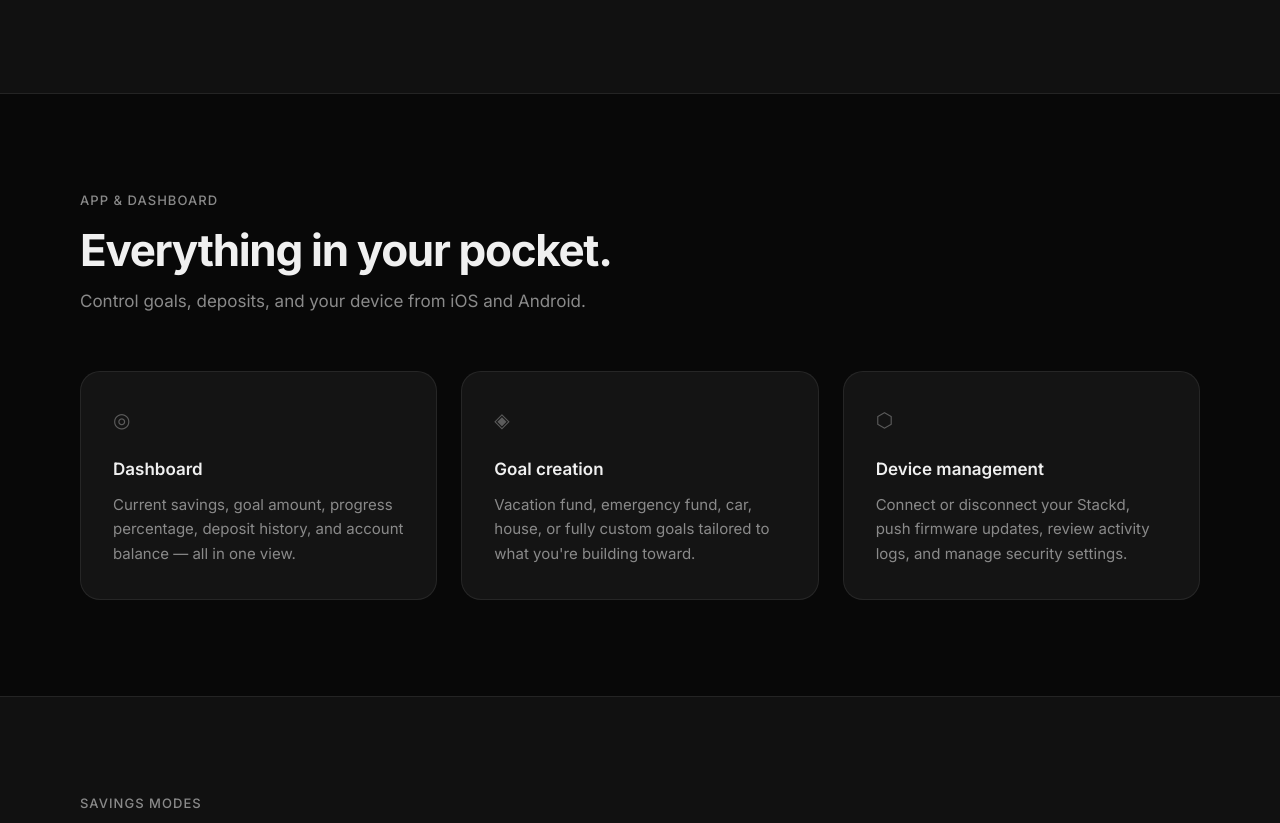
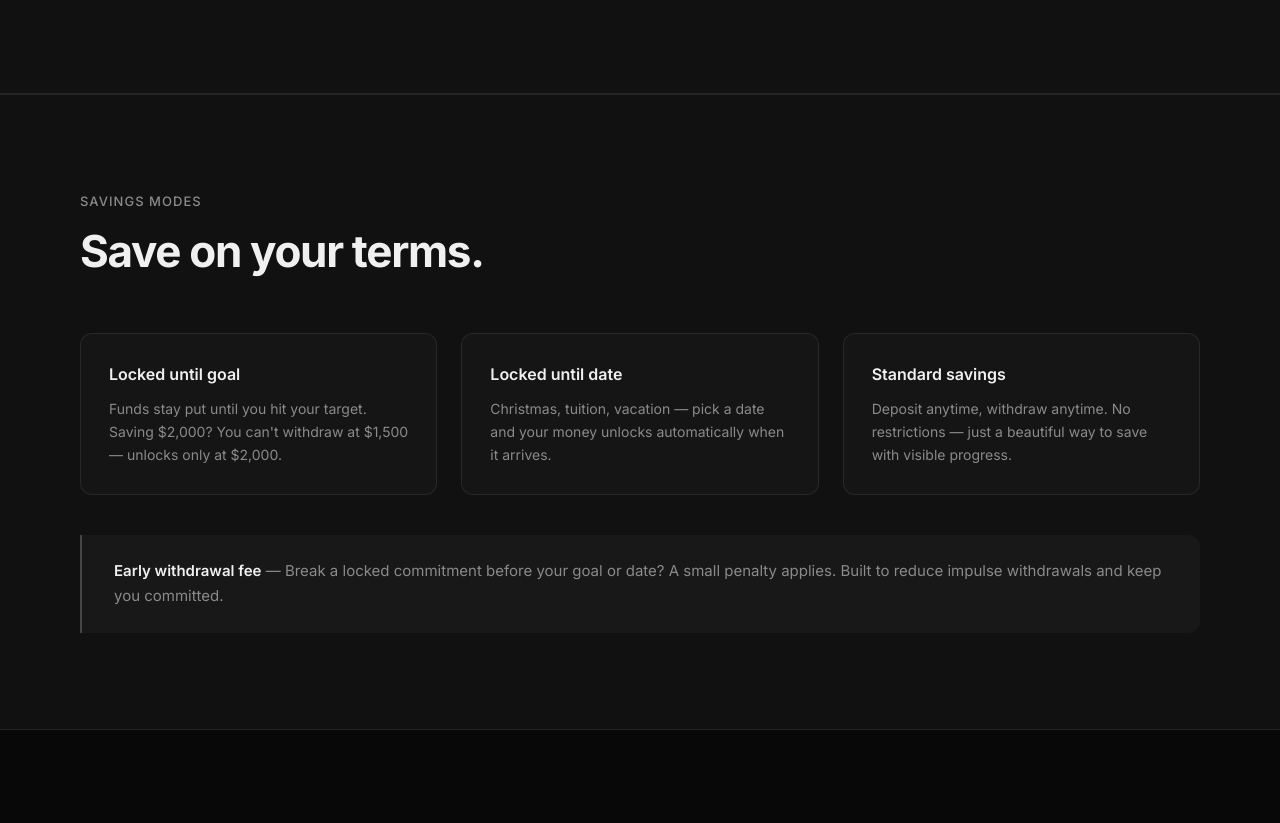
Before and after one commit to mgueye-ai/StackdWeb, a plain HTML site: page index.html in a window 1280 px wide. Shown: the part 2429-3252 px from the top of the page. Drawn offline with Linux system fonts and the light colour scheme.

Commit message:
Remove App and Dashboard section from coming soon page
Co-authored-by: Cursor <cursoragent@cursor.com>

```diff
--- a/index.html
+++ b/index.html
@@ -150,34 +150,6 @@
       </div>
     </section>
 
-    <section class="section" id="app">
-      <div class="container">
-        <div class="section__header">
-          <p class="eyebrow">App &amp; dashboard</p>
-          <h2>Everything in your pocket.</h2>
-          <p class="section__desc">Control goals, deposits, and your device from iOS and Android.</p>
-        </div>
-
-        <div class="cards">
-          <article class="card">
-            <div class="card__icon">◎</div>
-            <h3>Dashboard</h3>
-            <p>Current savings, goal amount, progress percentage, deposit history, and account balance — all in one view.</p>
-          </article>
-          <article class="card">
-            <div class="card__icon">◈</div>
-            <h3>Goal creation</h3>
-            <p>Vacation fund, emergency fund, car, house, or fully custom goals tailored to what you're building toward.</p>
-          </article>
-          <article class="card">
-            <div class="card__icon">⬡</div>
-            <h3>Device management</h3>
-            <p>Connect or disconnect your Stackd, push firmware updates, review activity logs, and manage security settings.</p>
-          </article>
-        </div>
-      </div>
-    </section>
-
     <section class="section section--dark" id="modes">
       <div class="container">
         <div class="section__header">
--- a/script.js
+++ b/script.js
@@ -27,7 +27,7 @@
   });
 
   const revealElements = document.querySelectorAll(
-    ".step, .card, .mode, .split__content, .device-showcase, .product-card, .visibility-panel, .section__header"
+    ".step, .mode, .split__content, .device-showcase, .product-card, .visibility-panel, .section__header"
   );
 
   revealElements.forEach((el) => el.classList.add("reveal"));
```
